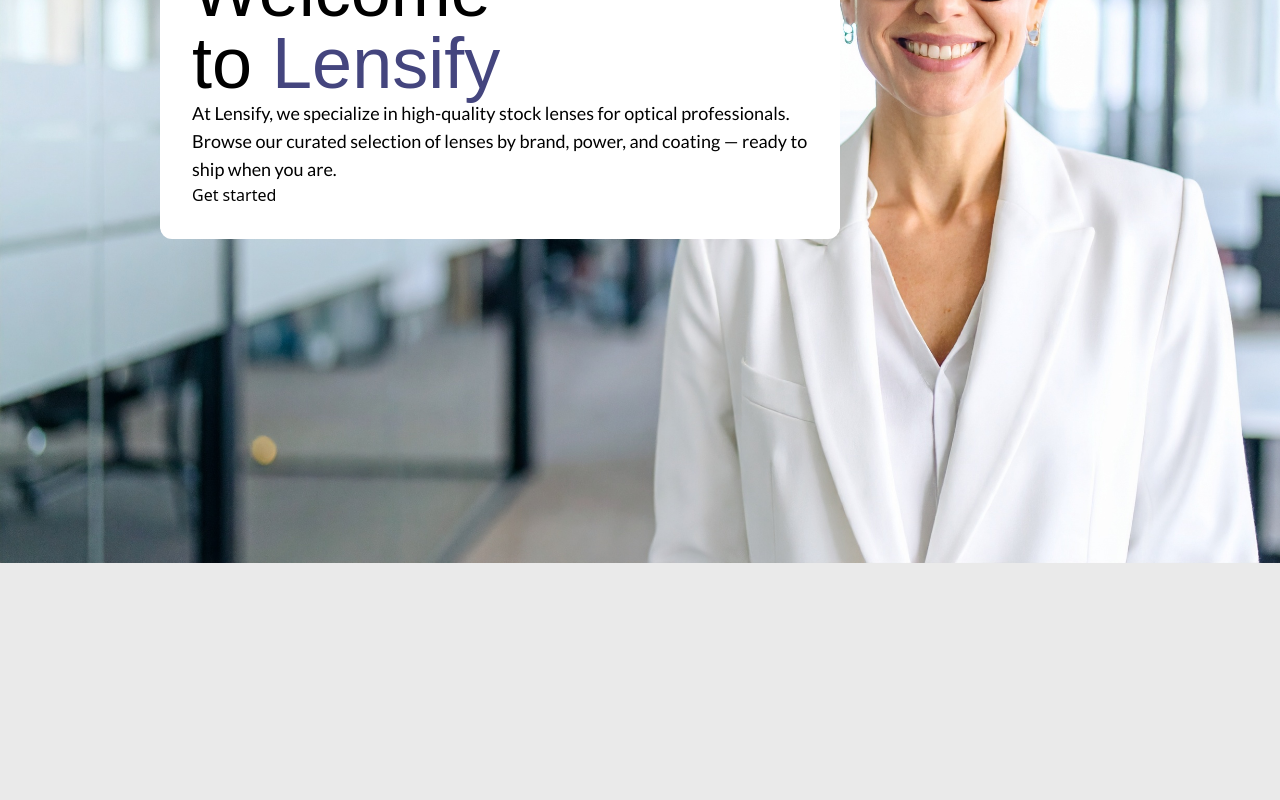
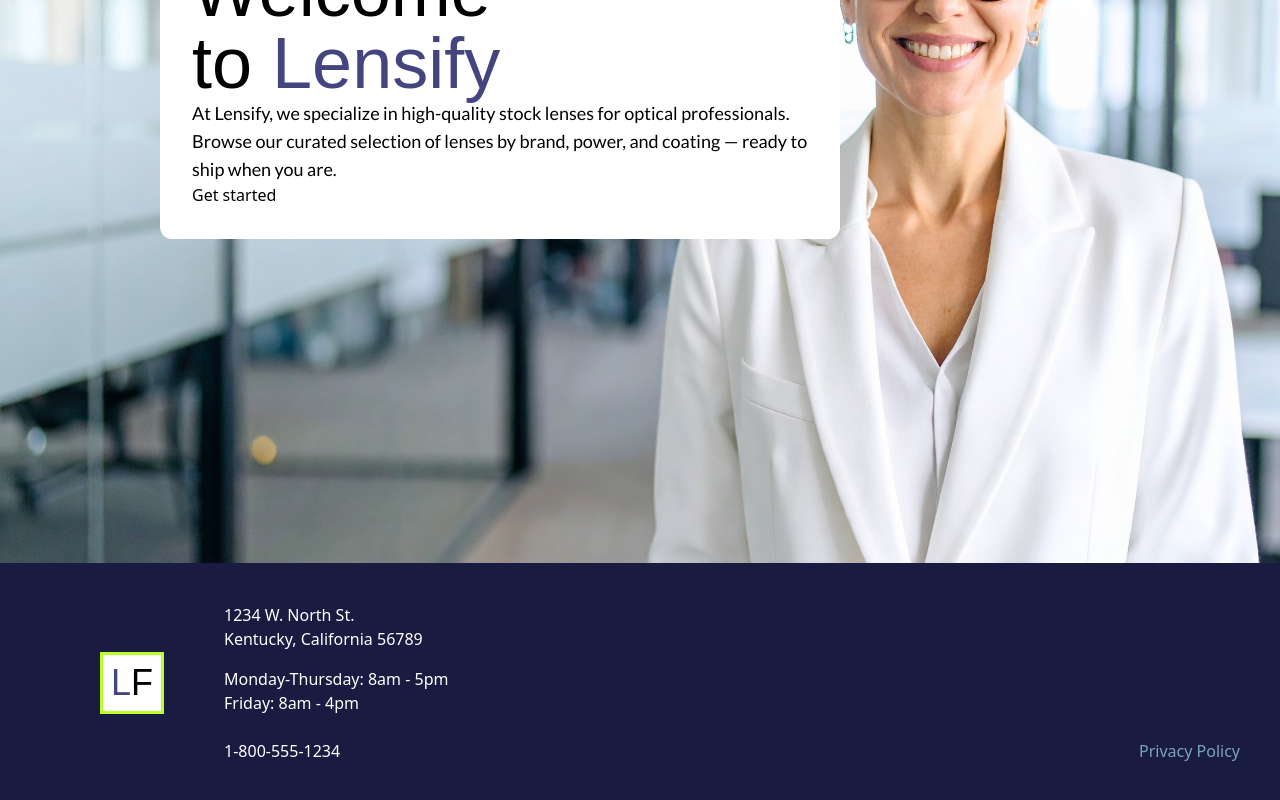
Before and after one commit to SMcDani/lensify, a React (Vite) app: page / in a window 1280 px wide. Shown: the part 280-1080 px from the top of the page. Before the commit the page ends 843 px from the top, so only its background shows below. Built offline with nearby package versions, Linux system fonts and the light colour scheme; a web font is replaced by a local one.

Commit message:
Added footer

```diff
--- a/src/Footer.tsx
+++ b/src/Footer.tsx
@@ -1,5 +1,28 @@
 function Footer() {
-  return <div>Footer</div>;
+  return (
+    <div className="flex flex-wrap justify-between bg-[var(--space-cadet)] text-white h-auto p-10 md:py-10">
+      <div className="flex flex-col md:flex-row">
+        <p className="font-(family-name:--font-primary) text-4xl text-black bg-white border-3 border-[var(--lime)] m-auto p-2 md:mx-15">
+          <span className="text-[#44457e]">L</span>F
+        </p>
+        <div className="flex flex-wrap md:flex-col">
+          <p className="order-1">
+            1234 W. North St.
+            <br />
+            Kentucky, California 56789
+          </p>
+          <p className="mt-6 order-3">1-800-555-1234</p>
+          <p className="mt-4 order-2">
+            Monday-Thursday: 8am - 5pm <br />
+            Friday: 8am - 4pm
+          </p>
+        </div>
+      </div>
+      <a href="#" className="text-[#7ea2bd] flex flex-col justify-end">
+        Privacy Policy
+      </a>
+    </div>
+  );
 }
 
 export default Footer;
--- a/src/Layout.tsx
+++ b/src/Layout.tsx
@@ -1,5 +1,6 @@
 import { Outlet } from "react-router";
 import Nav from "./Nav";
+import Footer from "./Footer";
 
 const Layout = () => {
   return (
@@ -8,6 +9,7 @@ const Layout = () => {
       <div className="pt-[43px]">
         <Outlet />
       </div>
+      <Footer />
     </>
   );
 };
--- a/src/Nav.tsx
+++ b/src/Nav.tsx
@@ -47,7 +47,7 @@ function Nav() {
         </div>
         <div
           id="nav-toggle"
-          className="hidden md:inline bg-[rgba(98,144,195,0.62)]"
+          className="hidden md:inline bg-[rgba(98,144,195,1)]"
         >
           <ul className="flex items-start justify-center flex-col text-2xl font-(family-name:--font-primary) md:font-(family-name:--font-secondary) md:text-lg md:flex-row md:items-center md:h-full">
             <li className="mt-5 ms-3 pb-3 md:p-0 md:mx-3 md:mt-0">
```
